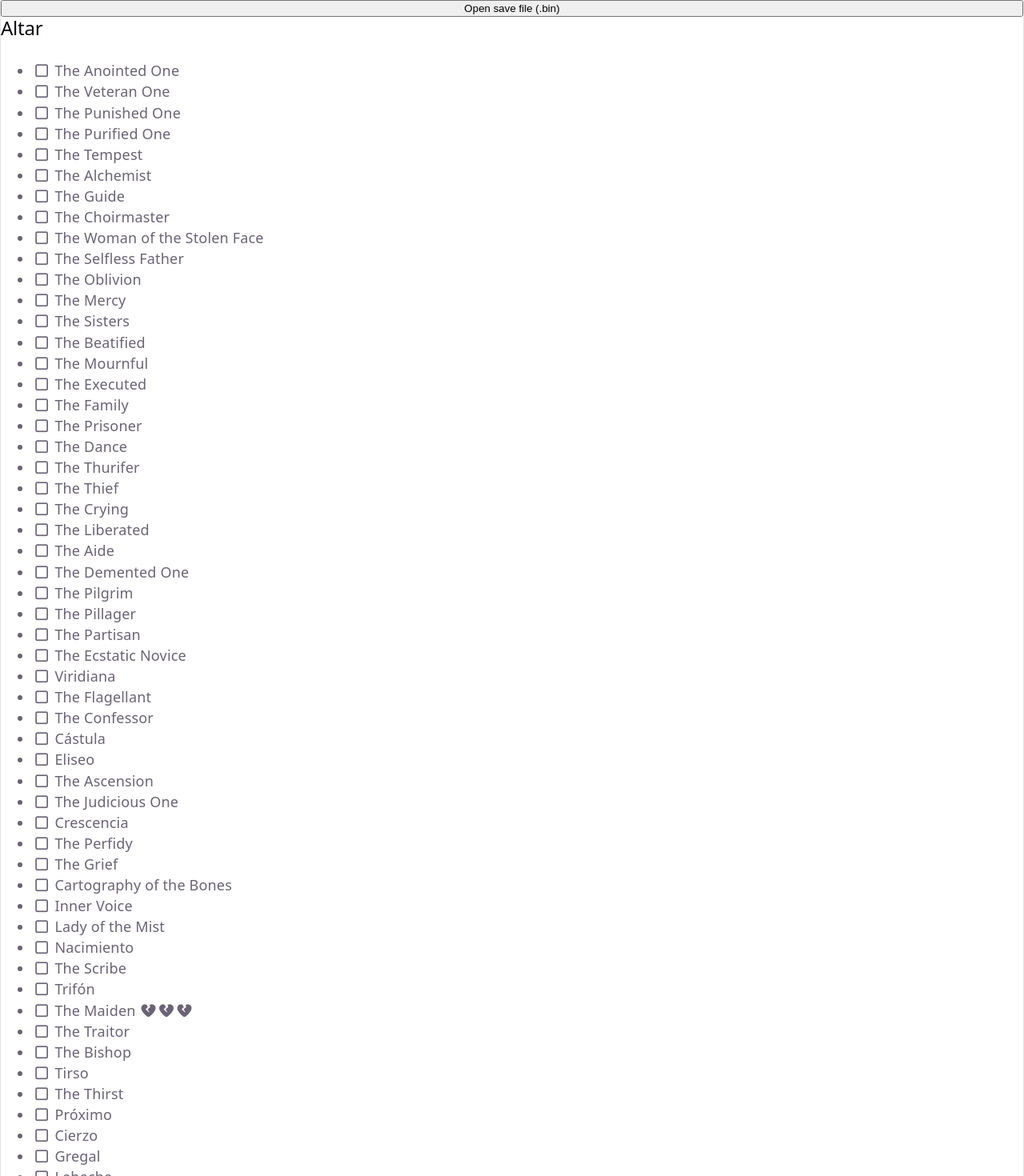
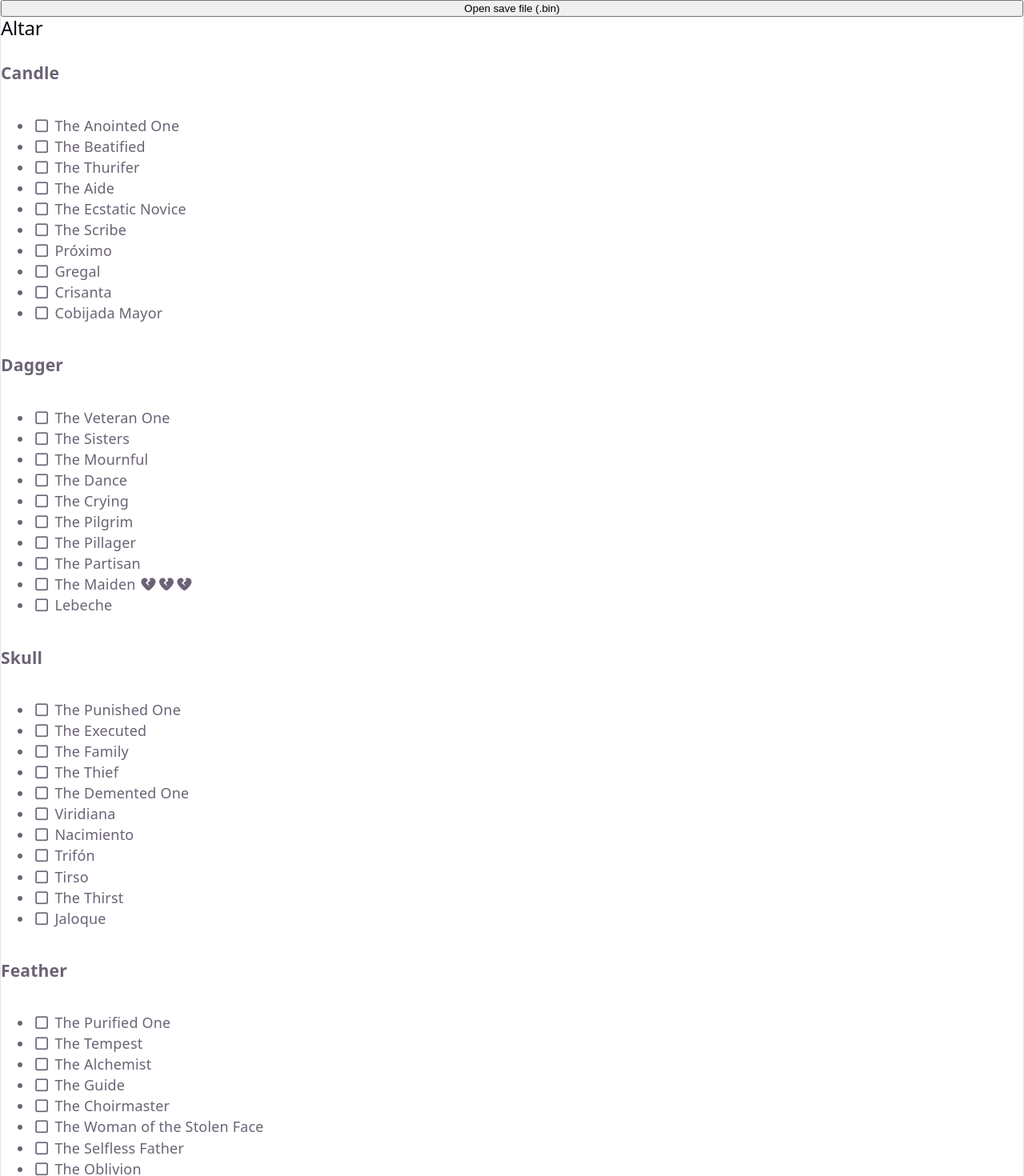
Before and after one commit to The-Black-Lodge/blasphemous2-save-analyzer, a React (Vite) app: page / in a window 1280 px wide. Shown: the top 1470 px of the page at 80% size. Built offline with nearby package versions, Linux system fonts and the light colour scheme.

Commit message:
figure kinds

```diff
--- a/src/components/Altar.tsx
+++ b/src/components/Altar.tsx
@@ -1,5 +1,10 @@
 import b2data from "../data/b2data.json"
 import { useSave } from "./SaveContext"
+import {
+  FIGURE_KIND_LABELS,
+  FIGURE_KIND_ORDER,
+  getFigureKind,
+} from "../utils/figureKinds"
 import {
   getEnvoyChain,
   getHiddenChainSources,
@@ -49,35 +54,21 @@ function MaidenLabel({ chainIndex }: { chainIndex: number | null }) {
   )
 }
 
-export default function Altar() {
-  const { save } = useSave()
-  const acquired = new Set(
-    (
-      save?.player?.inventory as
-        | { figures?: { items?: FigureItem[] } }
-        | undefined
-    )?.figures?.items
-      ?.map((entry) => entry.item?.name)
-      .filter((name): name is string => typeof name === "string") ?? [],
-  )
+function FigureRow({
+  source,
+  acquired,
+}: {
+  source: string
+  acquired: Set<string>
+}) {
+  const figure = figureBySource.get(source)
+  if (!figure) return null
+
+  if (source === maidenChain.displaySource) {
+    const chainIndex = getHighestAcquiredChainIndex(maidenChain, acquired)
 
     return (
-    <>
-      <h2>Altar</h2>
-      <ul>
-        {b2data.figures.map((figure) => {
-          if (hiddenChainSources.has(figure.source)) {
-            return null
-          }
-
-          if (figure.source === maidenChain.displaySource) {
-            const chainIndex = getHighestAcquiredChainIndex(
-              maidenChain,
-              acquired,
-            )
-
-            return (
-              <li key={figure.source}>
+      <li key={source}>
         <i
           className={
             isChainAcquired(maidenChain, acquired)
@@ -90,13 +81,13 @@ export default function Altar() {
     )
   }
 
-          const envoyChain = getEnvoyChain(figure.source)
+  const envoyChain = getEnvoyChain(source)
   if (envoyChain) {
     const burntSource = envoyChain.sources[1]
     const isBurnt = acquired.has(burntSource)
 
     return (
-              <li key={figure.source}>
+      <li key={source}>
         <i
           className={
             isChainAcquired(envoyChain, acquired)
@@ -116,10 +107,10 @@ export default function Altar() {
   }
 
   return (
-            <li key={figure.source}>
+    <li key={source}>
       <i
         className={
-                  acquired.has(figure.source)
+          acquired.has(source)
             ? "fa-regular fa-square-check"
             : "fa-regular fa-square"
         }
@@ -127,8 +118,75 @@ export default function Altar() {
       {figure.caption.en}
     </li>
   )
-        })}
+}
+
+function FigureList({
+  label,
+  sources,
+  acquired,
+}: {
+  label: string
+  sources: string[]
+  acquired: Set<string>
+}) {
+  if (sources.length === 0) return null
+
+  return (
+    <>
+      <h3>{label}</h3>
+      <ul>
+        {sources.map((source) => (
+          <FigureRow key={source} source={source} acquired={acquired} />
+        ))}
       </ul>
     </>
   )
 }
+
+export default function Altar() {
+  const { save } = useSave()
+  const acquired = new Set(
+    (
+      save?.player?.inventory as
+        | { figures?: { items?: FigureItem[] } }
+        | undefined
+    )?.figures?.items
+      ?.map((entry) => entry.item?.name)
+      .filter((name): name is string => typeof name === "string") ?? [],
+  )
+
+  const byKind = new Map(
+    FIGURE_KIND_ORDER.map((kind) => [kind, [] as string[]]),
+  )
+  const unclassified: string[] = []
+
+  for (const figure of b2data.figures) {
+    if (hiddenChainSources.has(figure.source)) {
+      continue
+    }
+
+    const kind = getFigureKind(figure.source)
+    if (kind) {
+      byKind.get(kind)?.push(figure.source)
+    } else {
+      unclassified.push(figure.source)
+    }
+  }
+
+  return (
+    <>
+      <h2>Altar</h2>
+      {FIGURE_KIND_ORDER.map((kind) => (
+        <FigureList
+          key={kind}
+          label={FIGURE_KIND_LABELS[kind]}
+          sources={byKind.get(kind) ?? []}
+          acquired={acquired}
+        />
+      ))}
+      {unclassified.length > 0 ? (
+        <FigureList label="Other" sources={unclassified} acquired={acquired} />
+      ) : null}
+    </>
+  )
+}
--- /dev/null
+++ b/src/data/figure-kinds.json
@@ -0,0 +1,78 @@
+{
+  "candle": [
+    "FG01",
+    "FG11",
+    "FG16",
+    "FG22",
+    "FG29",
+    "FG31",
+    "FG44",
+    "FG45",
+    "FG104",
+    "FG113"
+  ],
+  "dagger": [
+    "FG02",
+    "FG13",
+    "FG14",
+    "FG15",
+    "FG24",
+    "FG32",
+    "FG103",
+    "FG105",
+    "FG109",
+    "FG111"
+  ],
+  "skull": [
+    "FG03",
+    "FG12",
+    "FG17",
+    "FG21",
+    "FG23",
+    "FG27",
+    "FG28",
+    "FG33",
+    "FG106",
+    "FG107",
+    "FG110"
+  ],
+  "feather": [
+    "FG04",
+    "FG05",
+    "FG06",
+    "FG07",
+    "FG08",
+    "FG09",
+    "FG10",
+    "FG26",
+    "FG30",
+    "FG101"
+  ],
+  "neutral": [
+    "FG18",
+    "FG19",
+    "FG20",
+    "FG25",
+    "FG102",
+    "FG108",
+    "FG112"
+  ],
+  "sin": [
+    "FG201",
+    "FG202",
+    "FG203",
+    "FG204",
+    "FG205",
+    "FG206",
+    "FG207",
+    "FG208",
+    "FG209"
+  ],
+  "trueTormentOnly": [
+    "FG28",
+    "FG101",
+    "FG105",
+    "FG106",
+    "FG111"
+  ]
+}
--- /dev/null
+++ b/src/utils/figureKinds.ts
@@ -0,0 +1,44 @@
+import figureKindsJson from "../data/figure-kinds.json"
+
+export type FigureKind =
+  | "candle"
+  | "dagger"
+  | "skull"
+  | "feather"
+  | "neutral"
+  | "sin"
+
+export const FIGURE_KIND_ORDER: FigureKind[] = [
+  "candle",
+  "dagger",
+  "skull",
+  "feather",
+  "sin",
+  "neutral",
+]
+
+export const FIGURE_KIND_LABELS: Record<FigureKind, string> = {
+  candle: "Candle",
+  dagger: "Dagger",
+  skull: "Skull",
+  feather: "Feather",
+  neutral: "Neutral",
+  sin: "Sin",
+}
+
+const kindBySource = new Map<string, FigureKind>()
+const trueTormentOnly = new Set(figureKindsJson.trueTormentOnly)
+
+for (const kind of FIGURE_KIND_ORDER) {
+  for (const source of figureKindsJson[kind]) {
+    kindBySource.set(source, kind)
+  }
+}
+
+export function getFigureKind(source: string): FigureKind | null {
+  return kindBySource.get(source) ?? null
+}
+
+export function isTrueTormentOnlyFigure(source: string): boolean {
+  return trueTormentOnly.has(source)
+}
```
Lines whose indentation alone changed are shown as unchanged.
